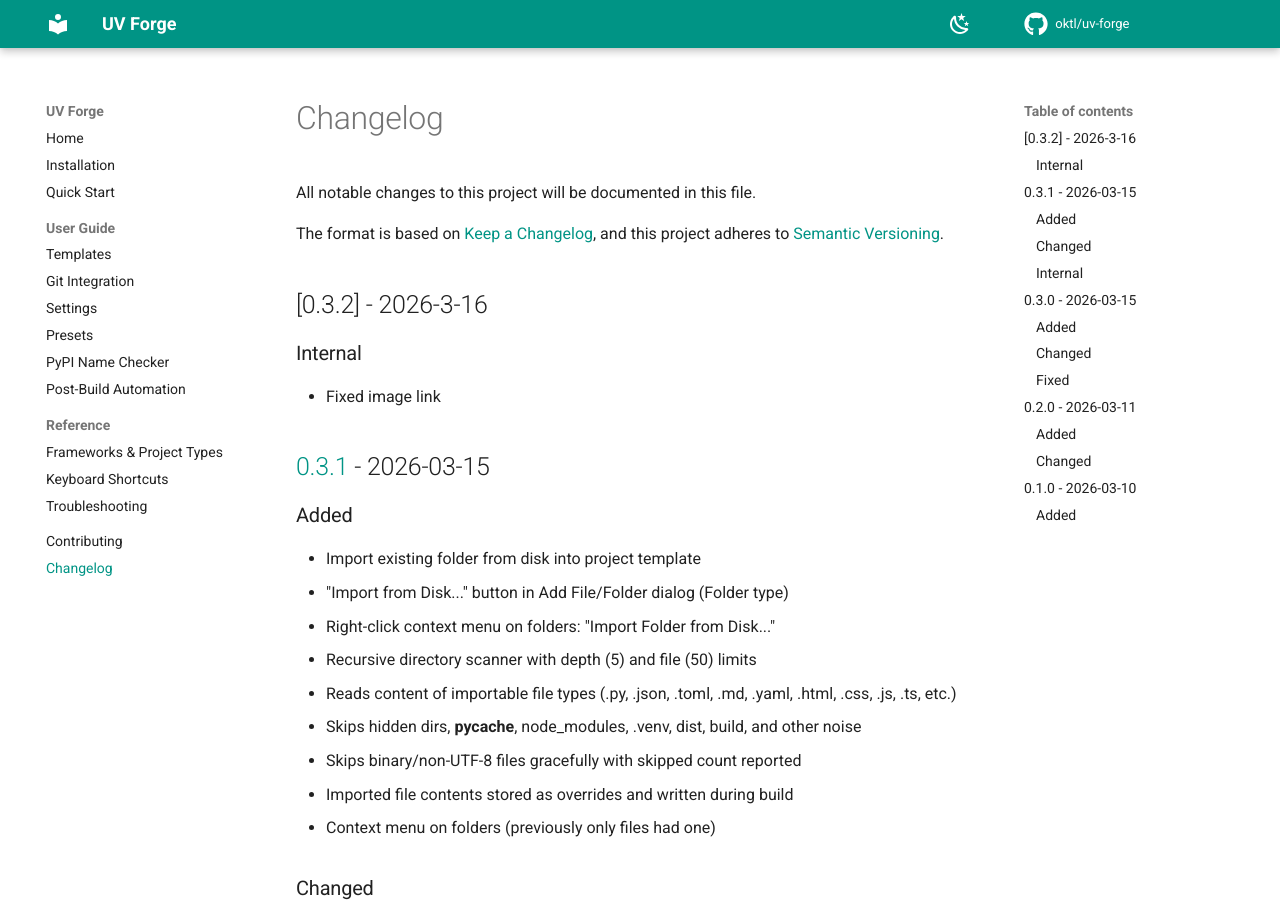
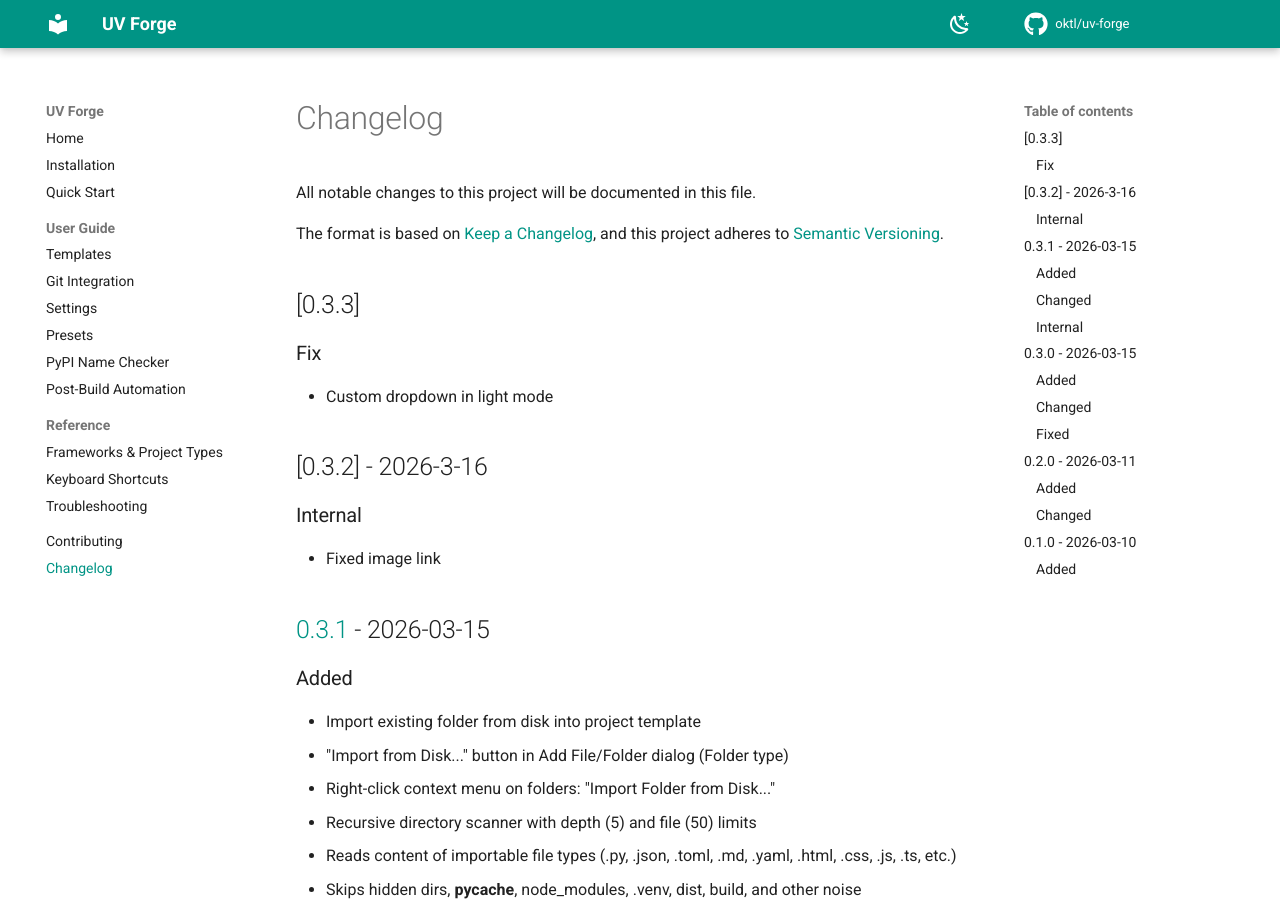
Before and after one commit to oktl/uv-forge, an MkDocs documentation site: the page built from docs/changelog.md, in a window 1280 px wide and 900 px high. Built offline with MkDocs 1.6.1 and Material for MkDocs 9.7.7, drawn with Linux system fonts in a browser that asks for light colours; comment, search, counter and statistics services are not loaded.

Commit message:
Fix Custom Dropdown light mode

```diff
--- a/docs/changelog.md
+++ b/docs/changelog.md
@@ -4,6 +4,12 @@
 
 The format is based on [Keep a Changelog](https://keepachangelog.com/en/1.1.0/),
 and this project adheres to [Semantic Versioning](https://semver.org/spec/v2.0.0.html).
+
+## [0.3.3]
+
+### Fix
+
+- Custom dropdown in light mode
 
 ## [0.3.2] - 2026-3-16
 
--- a/pyproject.toml
+++ b/pyproject.toml
@@ -4,7 +4,7 @@
 
 [project]
 name = "uv-forger"
-version = "0.3.2"
+version = "0.3.3"
 description = "A desktop app for forging Python projects with UV — templates, frameworks, and smart scaffolding"
 readme = "README.md"
 requires-python = ">=3.12"
```
Also changed, not shown: CHANGELOG.md (+6 -0 lines), 2 other files.
